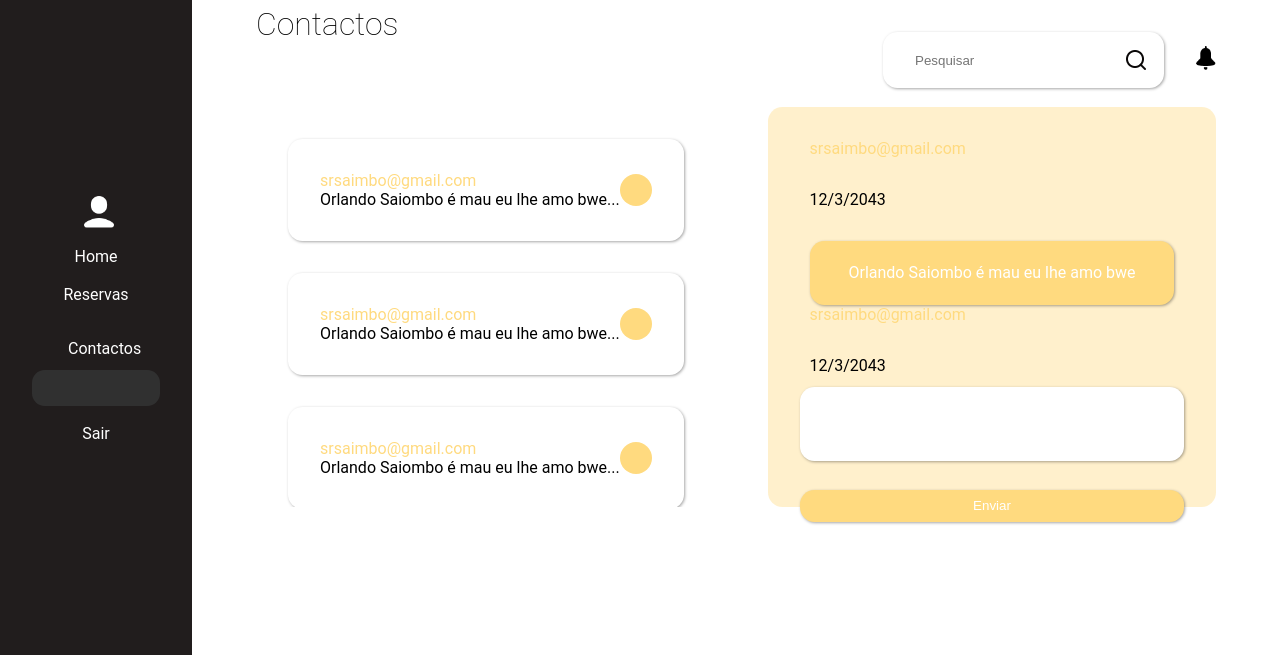
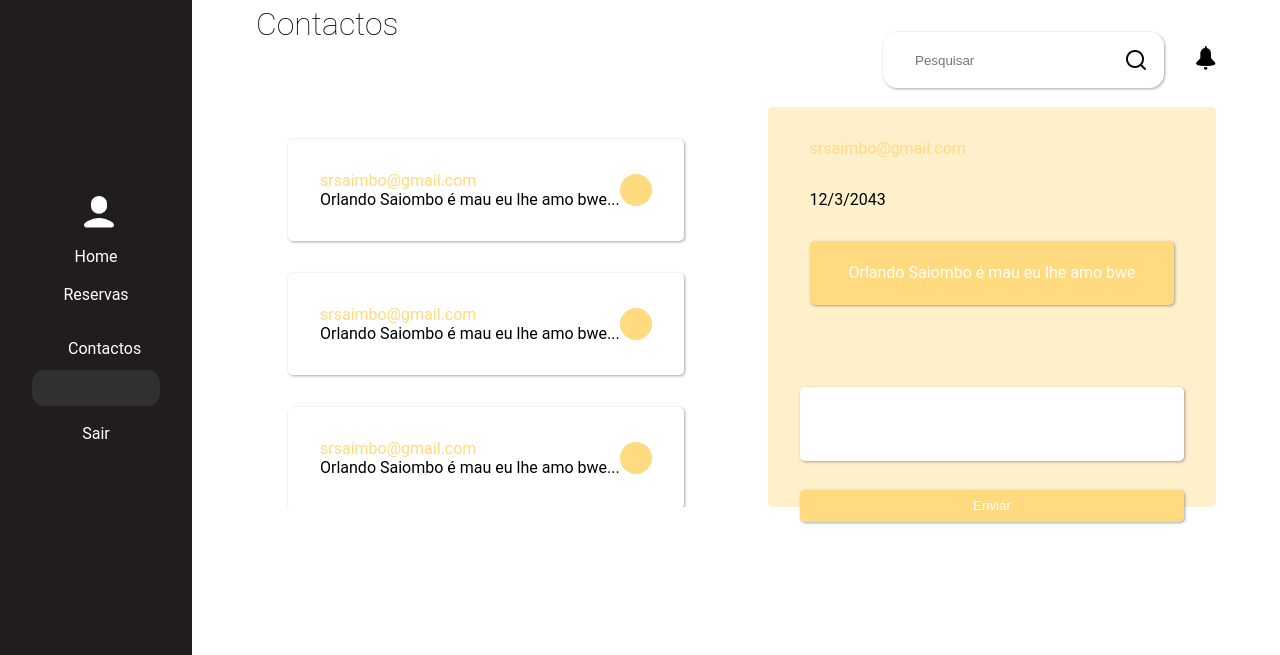
Before and after one commit to OrlandoMartinho/pitel_fullstacks, a PHP site: page /pages/contacts.html in a window 1280 px wide. Shown: the top 655 px of the page. Run offline with PHP 8.4, Linux system fonts and the light colour scheme.

Commit message:
Subindo boa parte

```diff
--- a/css/contacts.css
+++ b/css/contacts.css
@@ -154,8 +154,9 @@ h1{
     margin-bottom: 2rem;
     background-color: var(--color-text);
     box-shadow: 1px 1px 3px 0px #00000059;
-    border-radius: .9rem;
+    border-radius: .3rem;
     padding: 2rem;
+    cursor: pointer;
 }
 .title-messages{
     color: var(--color-primary);
@@ -165,25 +166,25 @@ h1{
     background-color: var(--color-primary);
     width: 2rem;
     height: 2rem;
-    border-radius: 9999px;
+    border-radius: 999999999px;
 }
 
 .chat{
     background-color:rgb(255, 218, 127,0.4);
-    border-radius: .9rem;
+    border-radius: .3rem;
     padding: 2rem;
     width: 28rem;
     height: 25rem;
 }
 .container-chat{
     height: 74%;
-    overflow-y: scroll;
+
     padding: 0 .6rem;
 }
 .messagecontent{
     width: 100%;
     height: 4rem;
-    border-radius: .9rem;
+    border-radius: .3rem;
     padding: 0 1rem;
     background-color:var(--color-primary);
     display: inline-flex;
@@ -208,7 +209,7 @@ form input, form button{
     height: 4.6rem;
     border: none;
     outline: none;
-    border-radius: .9rem;
+    border-radius: .3rem;
     box-shadow: 1px 1px 3px 0px #00000059;
     background-color: var(--color-text);
 }
--- a/pages/contacts.html
+++ b/pages/contacts.html
@@ -126,31 +126,8 @@
                 </div>
                 <div class="chat">
                    <div class="container-chat">
-                    <div class="content">
-                        <p class="title-messages">srsaimbo@gmail.com</p>
-                        <p class="date-send-message">12/3/2043</p>
-                        <p class="messagecontent">Orlando Saiombo é mau eu lhe amo bwe</p>
-                    </div>
-                    <div class="content">
-                        <p class="title-messages">srsaimbo@gmail.com</p>
-                        <p class="date-send-message">12/3/2043</p>
-                        <p class="messagecontent">Orlando Saiombo é mau eu lhe amo bwe</p>
-                    </div>
-                    <div class="content">
-                        <p class="title-messages">srsaimbo@gmail.com</p>
-                        <p class="date-send-message">12/3/2043</p>
-                        <p class="messagecontent">Orlando Saiombo é mau eu lhe amo bwe</p>
-                    </div>
-                    <div class="content">
-                        <p class="title-messages">srsaimbo@gmail.com</p>
-                        <p class="date-send-message">12/3/2043</p>
-                        <p class="messagecontent">Orlando Saiombo é mau eu lhe amo bwe</p>
-                    </div>
-                    <div class="content">
-                        <p class="title-messages">srsaimbo@gmail.com</p>
-                        <p class="date-send-message">12/3/2043</p>
-                        <p class="messagecontent">Orlando Saiombo é mau eu lhe amo bwe</p>
-                    </div>
+
+
                     <div class="content">
                         <p class="title-messages">srsaimbo@gmail.com</p>
                         <p class="date-send-message">12/3/2043</p>
```
